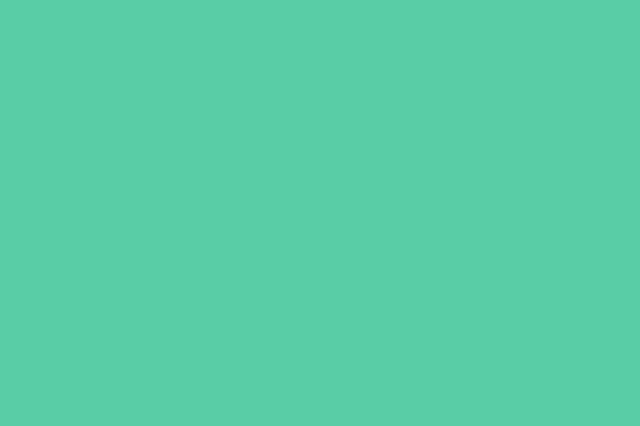
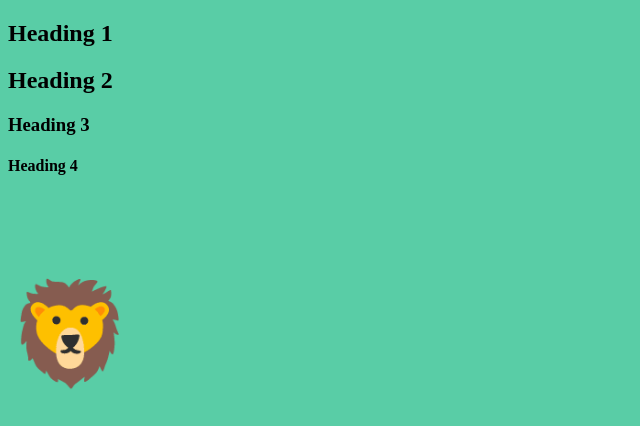
Before and after one commit to MaraMIST2023/INFS634_practice, a plain HTML site: page index.html in a window 1280 px wide. Shown: the whole page, without its empty margins (0-640 px from the left). Drawn offline with Linux system fonts and the light colour scheme.

Commit message:
Update index.html

```diff
--- a/index.html
+++ b/index.html
@@ -8,6 +8,11 @@
     </head>
 
     <body>
-
+        <section id="header-section">
+            <h1> Heading 1</h1>
+            <h2> Heading 2</h2>
+            <h3> Heading 3 </h3>
+            <h4> Heading 4</h4>
+            <p style="font-size:100px">&#129409;</p>
     </body>
 </html>
```
